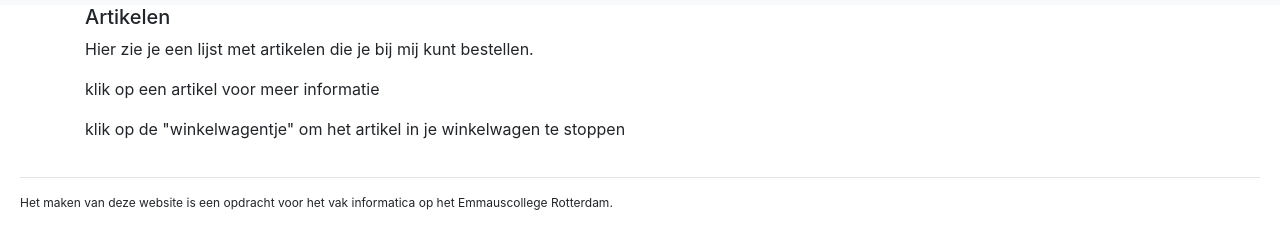
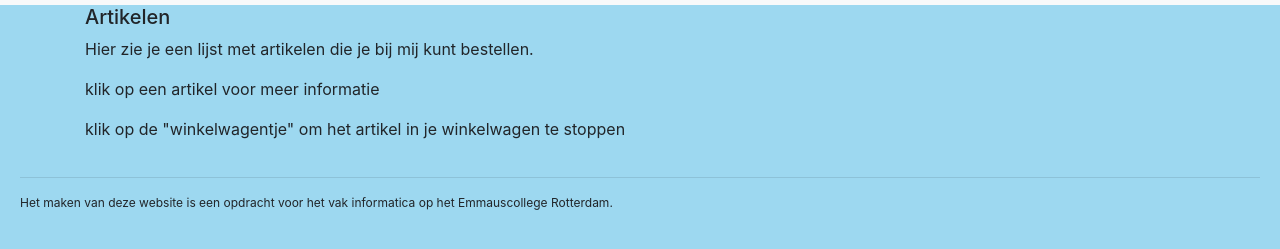
Before and after one commit to emmaus-5v/-webshop-5Vin2-Yara-Aaron, a website: page web/index.html in a window 1280 px wide. Shown: the part 51-300 px from the top of the page. Drawn offline with nearby package versions, Linux system fonts and the light colour scheme; no server answers.

Commit message:
achtergrond

```diff
--- a/web/css/style.css
+++ b/web/css/style.css
@@ -73,3 +73,7 @@ footer {
   width: 25%;
   float: left;
 }
+
+body {
+  background-color: rgb(157, 216, 240);
+}
```
Also changed, not shown: README.md.
